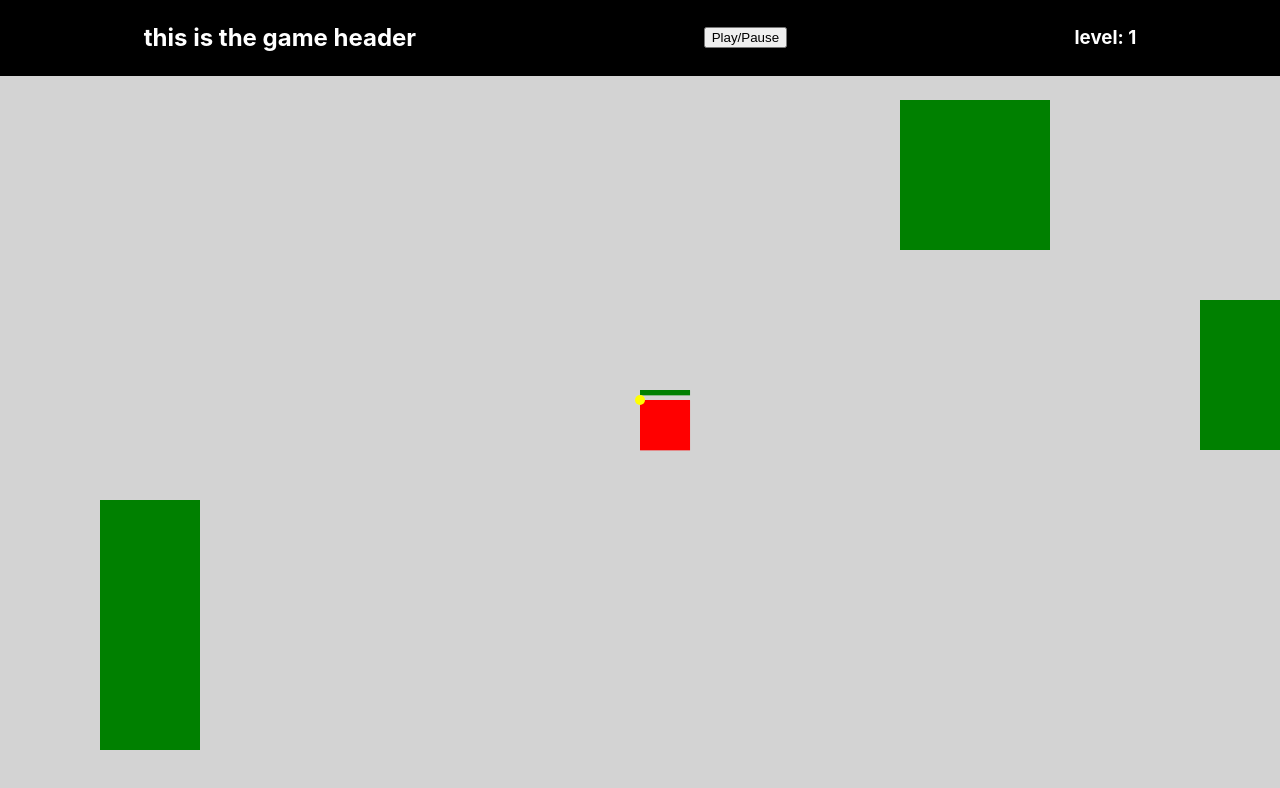
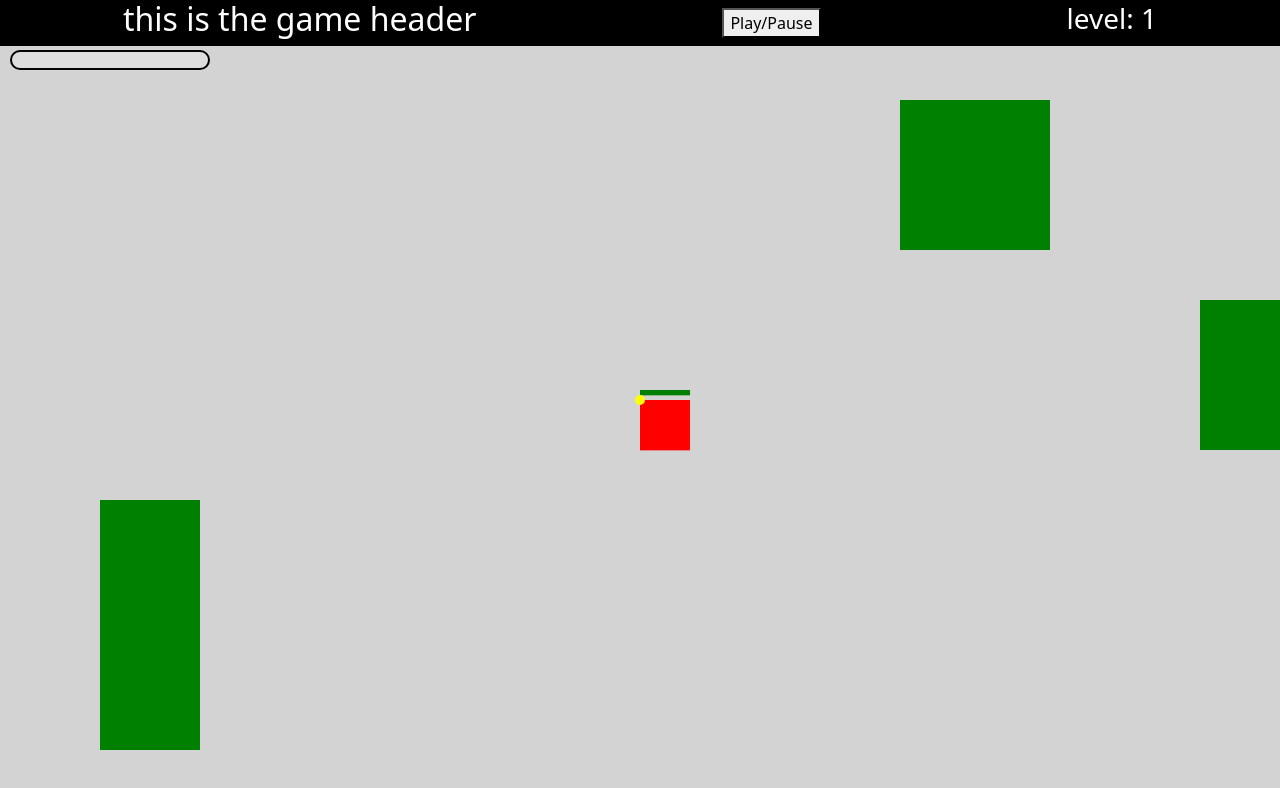
Before and after one commit to Seidler93/React-side-scroller-game, a React (Vite) app in the folder client/: page /game in a window 1280 px wide. Shown: the top 788 px of the page. Built offline with nearby package versions, Linux system fonts and the light colour scheme.

Commit message:
added health bar for player

```diff
--- a/client/package.json
+++ b/client/package.json
@@ -10,6 +10,12 @@
     "preview": "vite preview"
   },
   "dependencies": {
+    "@iconify/react": "^4.1.1",
+    "framer-motion": "^10.18.0",
+    "react-bootstrap": "^2.9.1",
+    "bootstrap": "^5.3.2",
+    "reactstrap": "^9.2.1",
+    "react-router-dom": "^6.11.2",
     "react": "^18.2.0",
     "react-dom": "^18.2.0"
   },
--- a/client/src/App.jsx
+++ b/client/src/App.jsx
@@ -3,12 +3,13 @@ import React from 'react';
 import Game from '../src/components/Game2';
 import { GameProvider } from './utils/GameContext';
 import Header from './components/header/index.jsx'
+import 'bootstrap/dist/css/bootstrap.min.css';
+import { Outlet } from 'react-router-dom';
 
 const App = () => {
   return (
     <GameProvider>
-      <Header/>
-      <Game/>
+      <Outlet/>
     </GameProvider>
   );
 };
--- /dev/null
+++ b/client/src/ErrorPage.jsx
@@ -0,0 +1,16 @@
+import { useRouteError } from "react-router-dom";
+
+export default function ErrorPage() {
+  const error = useRouteError();
+  console.error(error);
+
+  return (
+    <div id="error-page">
+      <h1>Oops!</h1>
+      <p>Sorry, an unexpected error has occurred.</p>
+      <p>
+        <i>{error.statusText || error.message}</i>
+      </p>
+    </div>
+  );
+}
--- /dev/null
+++ b/client/src/HomePage.jsx
@@ -0,0 +1,10 @@
+import { Link } from 'react-router-dom';
+
+export default function HomePage() {
+  return (
+    <>
+      <h1>HomePage</h1>
+      <Link to={'/game'}>Play</Link>
+    </>
+  )
+}
--- a/client/src/components/Game2.jsx
+++ b/client/src/components/Game2.jsx
@@ -2,6 +2,8 @@ import { useEffect, useState, useRef } from 'react';
 import { useGame } from '../utils/GameContext';
 import './game.css'
 import Canvas from './Canvas';
+import Header from './header';
+import Healthbar from './player/Healthbar';
 
 const Game = () => {
   const {
@@ -465,6 +467,9 @@ const Game = () => {
   }, [gameState]);
 
   return (
+    <>
+      <Header/>
+      <Healthbar/>
       <Canvas
         playerPosition={playerPosition}
         obstacles={obstacles}
@@ -472,6 +477,7 @@ const Game = () => {
         projectiles={projectiles}
         mousePosition={mousePosition}
       />
+    </>
   );
 };
 
--- /dev/null
+++ b/client/src/components/player/Healthbar.jsx
@@ -0,0 +1,22 @@
+import { useGame } from "../../utils/GameContext"
+import './player.css'
+
+export default function Healthbar({}) {
+  const {
+    playerHealth, setPlayerHealth,
+    maxPlayerHealth, setMaxPlayerHealth
+  } = useGame()
+
+  const healthPercentage = (playerHealth / maxPlayerHealth) * 100;
+
+  return (
+    <div className="health-bar">
+      <div className="health-bar-outer">
+        <div
+          className="health-bar-inner"
+          style={{ width: `${healthPercentage}%` }}
+        ></div>
+      </div>
+    </div>
+  )
+}
--- a/client/src/components/player/player.css
+++ b/client/src/components/player/player.css
@@ -22,3 +22,27 @@
     bottom: 0; /* Back to the ground */
   }
 }
+
+/* HealthBar.css */
+.health-bar {
+  position: fixed;
+  top: 50px;
+  left: 10px;
+  width: 200px;
+  z-index: 10;
+}
+
+.health-bar-outer {
+  border: 2px solid black;
+  width: 100%;
+  height: 20px;
+  background-color: #ddd; /* Outer border color */
+  border-radius: 10px;
+  overflow: hidden; /* Hide overflowing content (inner bar) */
+}
+
+.health-bar-inner {
+  height: 100%;
+  background-color: #4caf50; /* Inner bar color */
+  border-radius: 8px; /* Adjust based on your design preference */
+}
--- a/client/src/main.jsx
+++ b/client/src/main.jsx
@@ -3,8 +3,23 @@ import ReactDOM from 'react-dom/client'
 import App from './App.jsx'
 import './App.css'
 
+import { createBrowserRouter, RouterProvider } from "react-router-dom";
+import Game from './components/Game2.jsx';
+import ErrorPage from './ErrorPage.jsx';
+import HomePage from './HomePage.jsx';
+
+const router = createBrowserRouter([
+  {
+    path: "/",
+    element: <App />,
+    errorElement: <ErrorPage />,
+    children: [
+      { index: true, element: <HomePage /> },
+      { path: '/game', element: <Game /> },
+    ]
+  },
+]);
+
 ReactDOM.createRoot(document.getElementById('root')).render(
-  <React.StrictMode>
-    <App />
-  </React.StrictMode>,
+  <RouterProvider router={router} />
 )
--- a/client/src/utils/GameContext.jsx
+++ b/client/src/utils/GameContext.jsx
@@ -8,12 +8,13 @@ export const GameProvider = ({ children }) => {
   const [projectiles, setProjectiles] = useState([]);
   const [enemies, setEnemies] = useState([]);
   const [obstacles, setObstacles] = useState([]);
-  const [playerHealth, setPlayerHealth] = useState(100);
+  const [playerHealth, setPlayerHealth] = useState(10000);
+  const [maxPlayerHealth, setMaxPlayerHealth] = useState(10000);
   const [level, setLevel] = useState(1);
   const [gameState, setGameState] = useState(true);
 
   return (
-    <GameContext.Provider value={{ gameState, setGameState, level, setLevel, playerPosition, setPlayerPosition, projectiles, setProjectiles, enemies, setEnemies, obstacles, setObstacles, playerHealth, setPlayerHealth }}>
+    <GameContext.Provider value={{ maxPlayerHealth, setMaxPlayerHealth, gameState, setGameState, level, setLevel, playerPosition, setPlayerPosition, projectiles, setProjectiles, enemies, setEnemies, obstacles, setObstacles, playerHealth, setPlayerHealth }}>
       {children}
     </GameContext.Provider>
   );
```
Also changed, not shown: 1 other file (tests, documents, lock files or other folders). Lines whose indentation alone changed are shown as unchanged.
